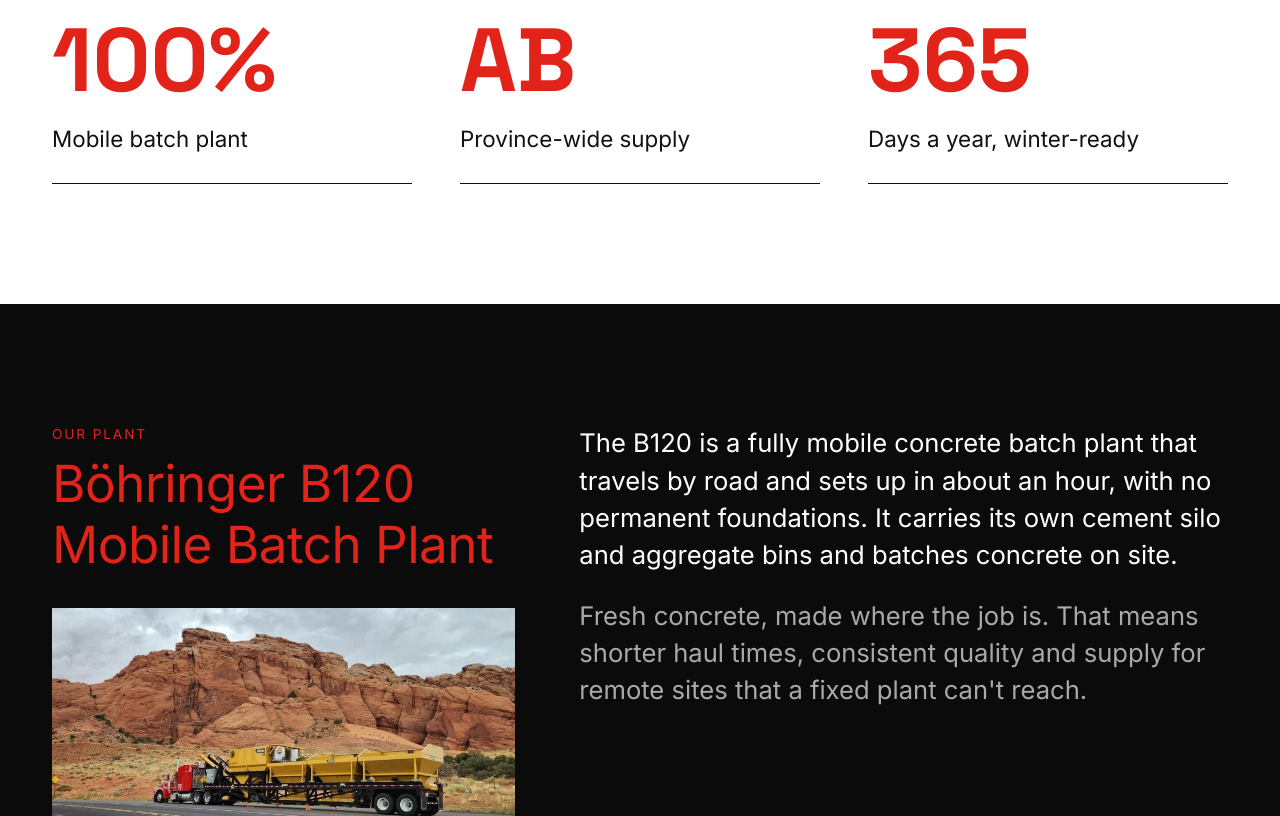
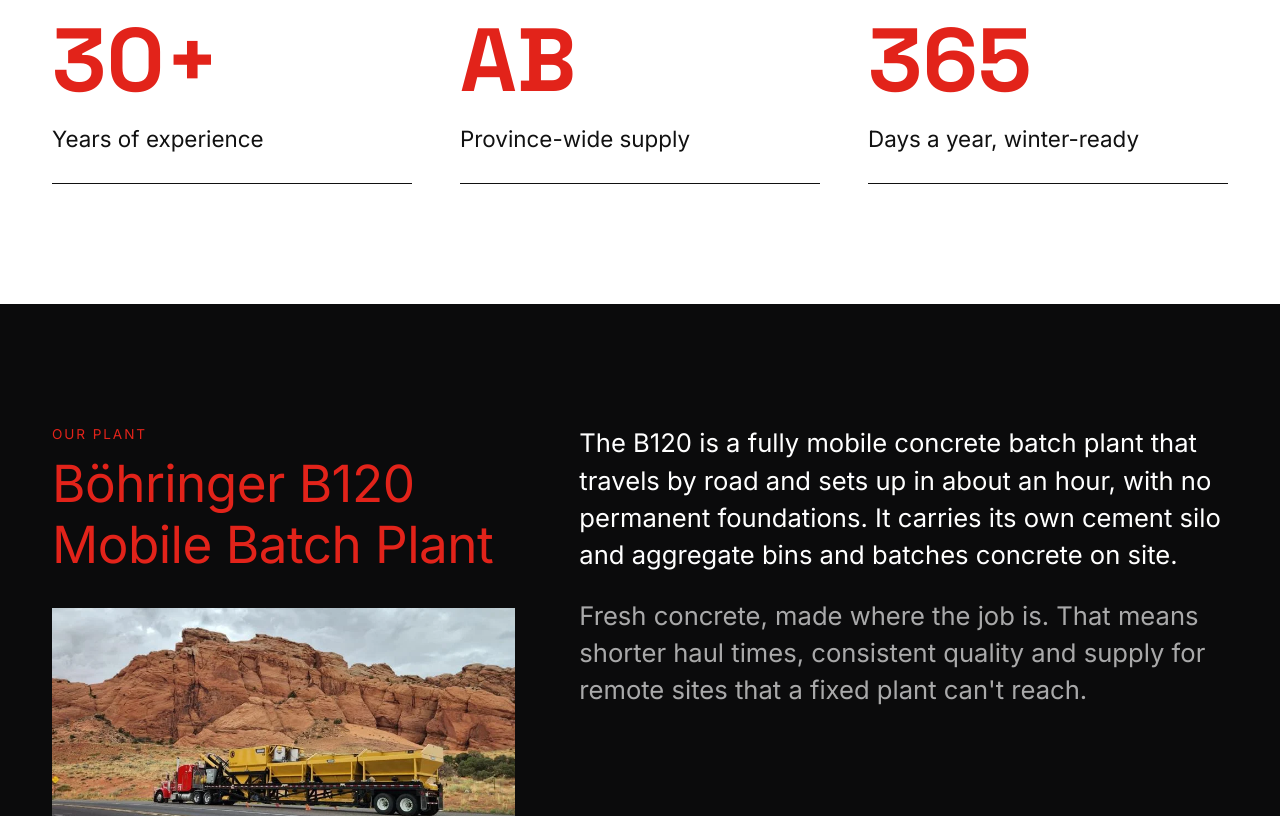
Before and after one commit to ScaleCRMCO/Kinsmen-Redi-Mix, a Next.js app: page / in a window 1280 px wide. Shown: the part 1480-2296 px from the top of the page. Built offline with nearby package versions, Linux system fonts and the light colour scheme.

Commit message:
Change first stat to 30+ years of experience
Co-Authored-By: Claude Opus 5.5 <noreply@anthropic.com>
Claude-Session: https://claude.ai/code/session_01Ebq2Q3EiF2kxTpiveFEXHZ

```diff
--- a/app/page.tsx
+++ b/app/page.tsx
@@ -7,7 +7,7 @@ const CONTACT_PHONE = "(403) 000-0000";
 const SISTER_SITE = "https://www.kinsmenconsulting.ca/";
 
 const stats = [
-  { value: "100%", label: "Mobile batch plant" },
+  { value: "30+", label: "Years of experience" },
   { value: "AB", label: "Province-wide supply" },
   { value: "365", label: "Days a year, winter-ready" },
 ];
```
